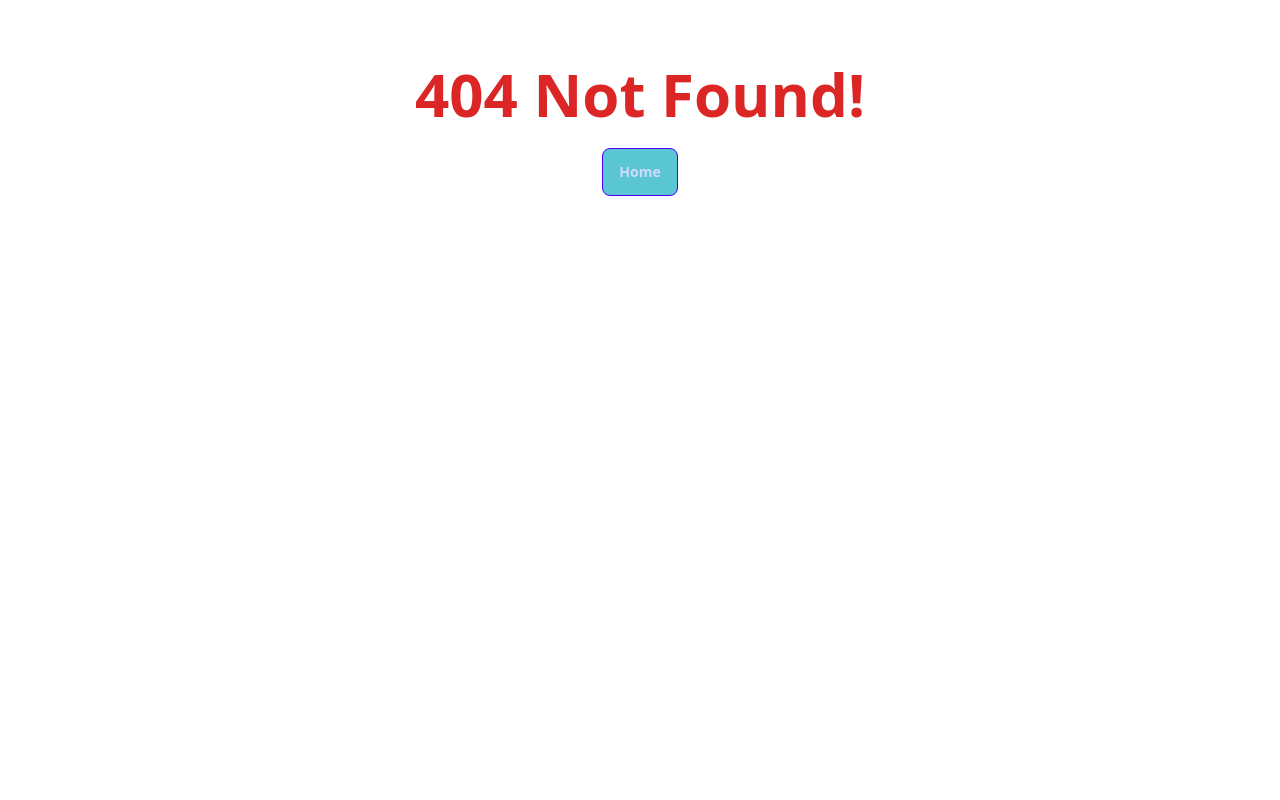
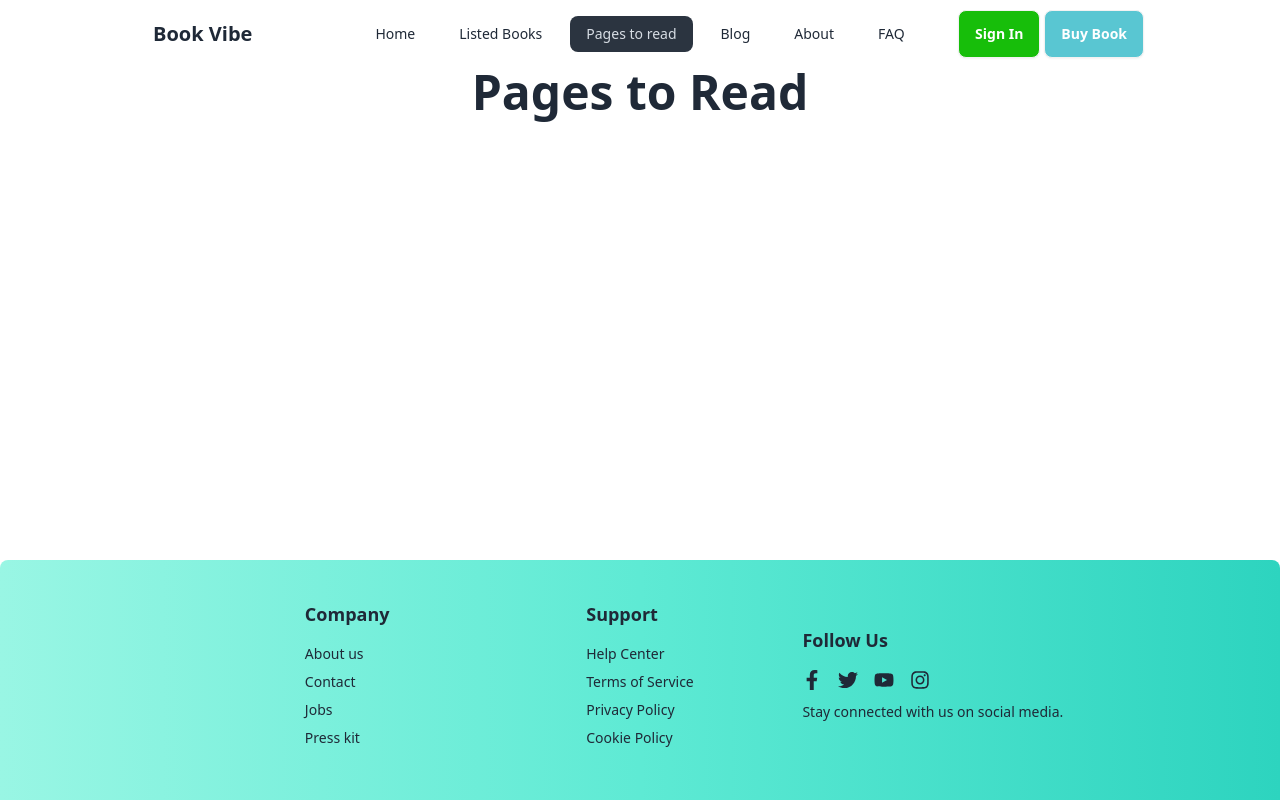
Before and after one commit to protim1451/bootcamp-book-vibe, a React (Vite) app: page /pagestoread in a window 1280 px wide. Before the commit this address had no page. Shown: the top 800 px of the page. Built offline with nearby package versions, Linux system fonts and the light colour scheme.

Commit message:
pages to read added

```diff
--- /dev/null
+++ b/src/components/PagesToRead/PagesToRead.jsx
@@ -0,0 +1,55 @@
+import { BarChart, Bar, XAxis, YAxis, Tooltip, LabelList, ResponsiveContainer } from 'recharts';
+import { useEffect, useState } from 'react';
+
+
+const PagesToRead = () => {
+    const [readList, setReadList] = useState([]);
+
+    useEffect(() => {
+        const readBooks = JSON.parse(localStorage.getItem('readBooks')) || [];
+        setReadList(readBooks);
+    }, []);
+
+    const TriangleBar = (props) => {
+        const { x, y, width, height } = props;
+        const radius = 5;
+
+        const points = [
+            { x: x, y: y + height },
+            { x: x + width / 2, y: y },
+            { x: x + width, y: y + height }
+        ];
+        const path = `M${points[0].x},${points[0].y} ` +
+            `Q${points[0].x + width / 4},${points[0].y - radius} ${points[1].x},${points[1].y} ` +
+            `Q${points[2].x - width / 4},${points[2].y - radius} ${points[2].x},${points[2].y} ` +
+            'Z';
+
+        return <path d={path} fill={props.fill} />;
+    };
+
+    const chartData = readList.map((book, index) => ({
+        name: book.bookName,
+        totalPages: book.totalPages,
+        color: index % 2 === 0 ? '#8884d8' : '#82ca9d',
+    }));
+
+    return (
+        <div className="pages-to-read mx-4 lg:mx-32">
+            <h2 className="text-5xl font-bold text-center mb-6">Pages to Read</h2>
+            <div className="chart-container">
+                <ResponsiveContainer width="100%" height={400}>
+                    <BarChart data={chartData}>
+                        <XAxis dataKey="name" />
+                        <YAxis />
+                        <Tooltip />
+                        <Bar dataKey="totalPages" shape={<TriangleBar />} fill="#59C6D2">
+                            <LabelList dataKey="totalPages" position="top" />
+                        </Bar>
+                    </BarChart>
+                </ResponsiveContainer>
+            </div>
+        </div>
+    );
+};
+
+export default PagesToRead;
--- a/src/components/TopBook/TopBook.jsx
+++ b/src/components/TopBook/TopBook.jsx
@@ -4,7 +4,7 @@ const TopBook = ({book}) => {
         yearOfPublishing} = book;
     return (
         <div>
-            <div class="card bg-base-100 shadow-xl mt-4">
+            <div class="card bg-[#C2EBEE] shadow-xl mt-4">
                 <div class="card-body">
                     <h2 class="card-title"> <span className="font-bold">Book Name:</span> {bookTitle}({category})</h2>
                     <p><span className="font-bold">Publishing year: </span>{yearOfPublishing}</p>
--- a/src/main.jsx
+++ b/src/main.jsx
@@ -15,6 +15,7 @@ import About from './components/About/About';
 import TopBooks from './components/TopBooks/TopBooks';
 import FAQ from './components/Faq/Faq';
 import ListedBooks from './components/ListedBooks/ListedBooks';
+import PagesToRead from './components/PagesToRead/PagesToRead';
 
 const router = createBrowserRouter([
   {
@@ -48,6 +49,10 @@ const router = createBrowserRouter([
         path: "/listedbooks",
         element: <ListedBooks></ListedBooks>
       },
+      {
+        path: "/pagestoread",
+        element: <PagesToRead></PagesToRead>
+      }
     ]
   },
 ]);
```
